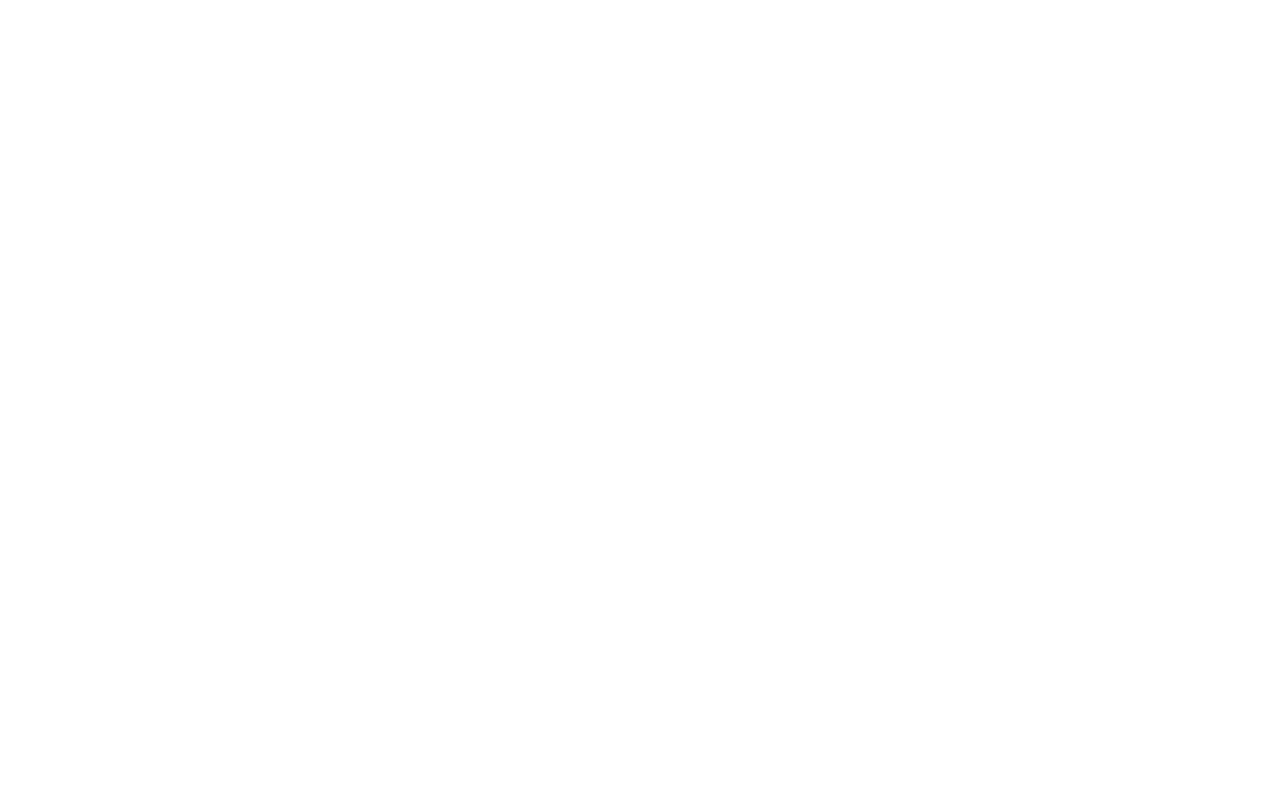
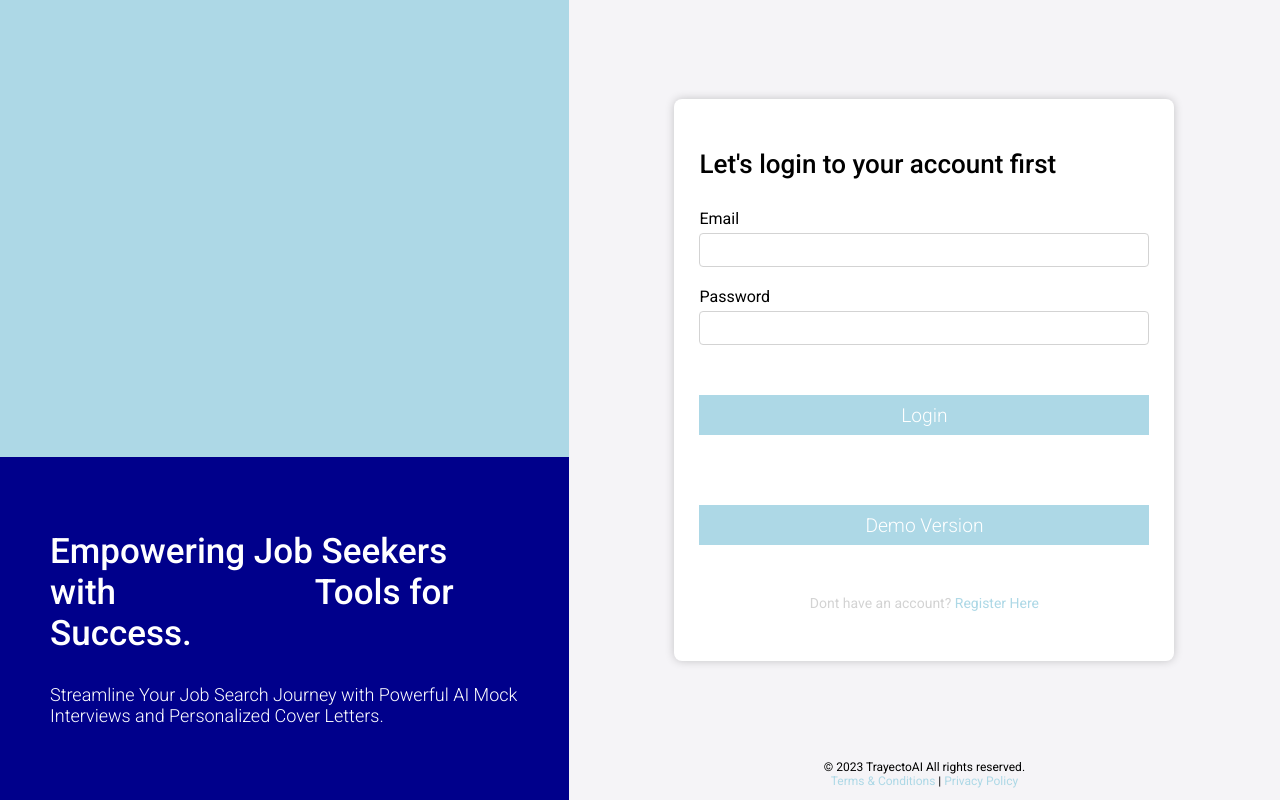
Before and after one commit to oalva-rez/portfolio-cms-frontend, a React (Vite) app: page /auth in a window 1280 px wide. Before the commit this address had no page. Built offline with nearby package versions, Linux system fonts and the light colour scheme.

Commit message:
auth page

```diff
--- a/src/App.jsx
+++ b/src/App.jsx
@@ -4,6 +4,7 @@ import "react-toastify/dist/ReactToastify.css";
 import Login from "./pages/Login";
 import Register from "./pages/Register";
 import Dashboard from "./pages/Dashboard";
+import Auth from "./pages/Auth";
 import "react-toastify/dist/ReactToastify.css";
 
 function App() {
@@ -11,8 +12,7 @@ function App() {
     <BrowserRouter>
       <Routes>
         <Route path="/" exact element={<Dashboard />} />
-        <Route path="/login" exact element={<Login />} />
-        <Route path="/register" exact element={<Register />} />
+        <Route path="/auth" exact element={<Auth />} />
         <Route path="/dashboard/*" exact element={<Dashboard />} />
       </Routes>
     </BrowserRouter>
--- a/src/apiLibrary.js
+++ b/src/apiLibrary.js
@@ -1,4 +1,5 @@
-const API_BASE_URL = "https://custom-cms.onrender.com";
+// const API_BASE_URL = "https://custom-cms.onrender.com";
+const API_BASE_URL = "http://localhost:3005";
 
 const login = async (data) => {
   try {
--- a/src/index.css
+++ b/src/index.css
@@ -478,3 +478,209 @@ textarea,
     color: white;
     cursor: pointer;
 }
+
+/* auth */
+
+.auth--container {
+    min-height: 100vh;
+    display: grid;
+    grid-template-columns: 0.8fr 1fr;
+    grid-template-rows: 1fr 0.75fr;
+}
+.image-block {
+    grid-column: 1 / 2;
+    grid-row: 1 / 2;
+    background-color: lightblue;
+    display: flex;
+    justify-content: flex-end;
+    padding-left: 30px;
+}
+.image-block img {
+    max-width: 35vw;
+    height: auto;
+    align-self: end;
+    filter: drop-shadow(-10px -10px 10px rgba(0, 0, 0, 0.2));
+}
+.info-block {
+    grid-column: 1 / 2;
+    grid-row: 2 / 3;
+    background-color: darkblue;
+    color: white;
+    padding: 50px;
+    display: flex;
+    flex-direction: column;
+    gap: 30px;
+}
+.info-block .gradient-text {
+    background-image: linear-gradient(to bottom, light-blue, rgb(68, 255, 249));
+    -webkit-background-clip: text;
+    -webkit-text-fill-color: transparent;
+}
+.info-block .logo {
+    width: 180px;
+    height: auto;
+}
+.info-block h1 {
+    margin-top: 5%;
+    font-weight: 500;
+    font-size: 35px;
+}
+.info-block h2 {
+    font-size: 18px;
+    font-weight: 200;
+}
+.input-block {
+    grid-column: 2 / 3;
+    grid-row: 1 / 3;
+    display: grid;
+    grid-template-columns: 1fr;
+    grid-template-rows: 1fr 40px;
+    justify-items: center;
+    background-color: #f5f4f7;
+}
+.input-block .loader {
+    align-self: center;
+}
+.input-block .footer {
+    font-size: 12px;
+    margin-bottom: 20px;
+    text-align: center;
+}
+.input-block .footer a {
+    color: lightblue;
+    text-decoration: none;
+}
+.input-block form {
+    /* modal */
+    background-color: white;
+    width: 500px;
+    height: max-content;
+    align-self: center;
+    border-radius: 8px;
+    box-shadow: 0px 0px 10px rgba(0, 0, 0, 0.2);
+    display: flex;
+    flex-direction: column;
+    justify-content: center;
+    margin: 0px 20px;
+    padding: 50px 25px;
+    text-align: center;
+    gap: 30px;
+}
+
+.input-block form .form-heading {
+    font-weight: 500;
+    font-size: 26px;
+    text-align: left;
+}
+.input-block form .google-signin {
+    color: black;
+    background-color: white;
+    border: 1px solid lightblue;
+    gap: 10px;
+    cursor: pointer;
+}
+.input-block form .or-container {
+    display: flex;
+    align-items: center;
+    justify-content: center;
+}
+
+.input-block form .line {
+    width: 100%;
+    height: 1px;
+    background-color: lightgrey;
+}
+
+.input-block form .or-text {
+    padding: 0 10px;
+    font-weight: 300;
+    color: lightgray;
+    font-size: 12px;
+}
+.input-block form fieldset {
+    border: none;
+    display: flex;
+    flex-direction: column;
+    text-align: left;
+}
+.input-block form fieldset > label:not(:first-child) {
+    margin-top: 20px;
+}
+.input-block form fieldset label {
+    margin-bottom: 5px;
+}
+.input-block form fieldset input {
+    border: 1px solid lightgray;
+    border-radius: 4px;
+    padding: 8px;
+    font-size: 14px;
+    transition: lightblue 0.2s ease-in-out;
+}
+.input-block form .submit {
+    width: 100%;
+    height: 40px;
+    border: none;
+    background-color: lightblue;
+    color: white;
+    font-size: 1.2rem;
+    font-weight: lighter;
+    cursor: pointer;
+    margin: 20px auto;
+    position: relative;
+}
+.input-block form .nav-link {
+    font-size: 14px;
+    font-weight: 400;
+    color: lightgray;
+}
+.input-block form .nav-link a {
+    color: lightblue;
+    text-decoration: none;
+}
+/* @media (max-width: 1327px) {
+    .auth--container {
+        grid-template-rows: 0.5fr 1fr;
+        .image-block {
+            img {
+                margin-top: 30px;
+                max-width: 50vw;
+            }
+        }
+        .input-block {
+            form {
+                width: 90%;
+                padding: 70px 15px;
+            }
+        }
+    }
+}
+
+@media (max-width: 768px) {
+    .auth--container {
+        grid-template-columns: 1fr;
+        grid-template-rows: 0.6fr max-content 1fr;
+        height: 100%;
+        .info-block {
+            grid-column: 1 / 2;
+            grid-row: 1 / 2;
+            padding: 35px;
+        }
+        .image-block {
+            grid-column: 1 / 2;
+            grid-row: 2 / 3;
+            img {
+                max-width: 88vw;
+            }
+        }
+        .input-block {
+            grid-column: 1 / 2;
+            grid-row: 3 / -1;
+            form {
+                margin-top: 30px;
+                margin-bottom: 30px;
+                padding-top: 40px;
+                padding-bottom: 40px;
+            }
+        }
+    }
+} */
--- /dev/null
+++ b/src/pages/Auth.jsx
@@ -0,0 +1,123 @@
+import { useState } from "react";
+import { useNavigate, Link } from "react-router-dom";
+// import dashboardImg from "../../assets/images/dashboard-2.png";
+
+export default function Auth({ pageState }) {
+    const navigate = useNavigate();
+    const [inputData, setInputData] = useState({
+        name: "",
+        email: "",
+        password: "",
+        confirmPassword: "",
+        errors: {
+            name: "",
+            email: "",
+            password: "",
+            confirmPassword: "",
+            serverError: "",
+        },
+    });
+    const [isLoading, setIsLoading] = useState(false);
+
+    const handleInputChange = (event) => {
+        const { name, value } = event.target;
+        setInputData((prevInputData) => ({
+            ...prevInputData,
+            [name]: value,
+            errors: {
+                ...prevInputData.errors,
+                [name]: "", // clear the error message for the corresponding input field
+            },
+        }));
+    };
+
+    return (
+        <main className="auth--container">
+            <div className="image-block">
+                {/* <img src={dashboardImg} alt="trayecto dashboard" /> */}
+            </div>
+            <div className="info-block">
+                <h1>
+                    Empowering Job Seekers with{" "}
+                    <span className="gradient-text">AI-Powered</span> Tools for
+                    Success.
+                </h1>
+                <h2>
+                    Streamline Your Job Search Journey with Powerful AI Mock
+                    Interviews and Personalized Cover Letters.
+                </h2>
+            </div>
+            <div className="input-block">
+                <form>
+                    <div className="form-heading">
+                        Let's login to your account first
+                    </div>
+                    <fieldset>
+                        {inputData.errors.serverError && (
+                            <p className="input-error">
+                                {inputData.errors.serverError}
+                            </p>
+                        )}
+                        <label htmlFor="email">Email</label>
+                        <input
+                            type="email"
+                            name="email"
+                            id="email"
+                            onChange={handleInputChange}
+                            value={inputData.email}
+                            className={
+                                inputData.errors.email ? "error-border" : ""
+                            }
+                        />
+                        {inputData.errors.email && (
+                            <p className="input-error">
+                                {inputData.errors.email}
+                            </p>
+                        )}
+                        <label htmlFor="password">Password</label>
+                        <input
+                            type="password"
+                            name="password"
+                            id="password"
+                            onChange={handleInputChange}
+                            value={inputData.password}
+                            className={
+                                inputData.errors.password ? "error-border" : ""
+                            }
+                        />
+                        {inputData.errors.password && (
+                            <p className="input-error">
+                                {inputData.errors.password}
+                            </p>
+                        )}
+                    </fieldset>
+                    <button
+                        className="submit"
+                        onClick={(e) => {
+                            e.preventDefault();
+                        }}
+                    >
+                        Login
+                    </button>
+                    <button
+                        className="submit"
+                        onClick={(e) => {
+                            e.preventDefault();
+                        }}
+                    >
+                        Demo Version
+                    </button>
+                    <p className="nav-link">
+                        Dont have an account?{" "}
+                        <Link to="/signup">Register Here</Link>
+                    </p>
+                </form>
+                <div className="footer">
+                    <p>&copy; 2023 TrayectoAI All rights reserved.</p>
+                    <a href="#">Terms & Conditions</a> |{" "}
+                    <a href="#">Privacy Policy</a>
+                </div>
+            </div>
+        </main>
+    );
+}
--- a/src/pages/Dashboard.jsx
+++ b/src/pages/Dashboard.jsx
@@ -11,6 +11,7 @@ function Dashboard() {
 
   async function populateUserData() {
     const response = await api.verify(localStorage.getItem("token"));
+    console.log(response);
     setUserData(response.user);
   }
 
--- a/src/pages/Register.jsx
+++ b/src/pages/Register.jsx
@@ -31,7 +31,8 @@ function Register() {
       if (inputData.password === inputData.confirmPassword) {
         try {
           const data = await api.register(inputData);
-          if (!data.error) {
+          console.log(data);
+          if (!data.status === "success") {
             navigate("/login");
           }
         } catch (error) {
```
Also changed, not shown: src/modules/MyProjects.jsx (+6 -5 lines). Lines whose indentation alone changed are shown as unchanged.
